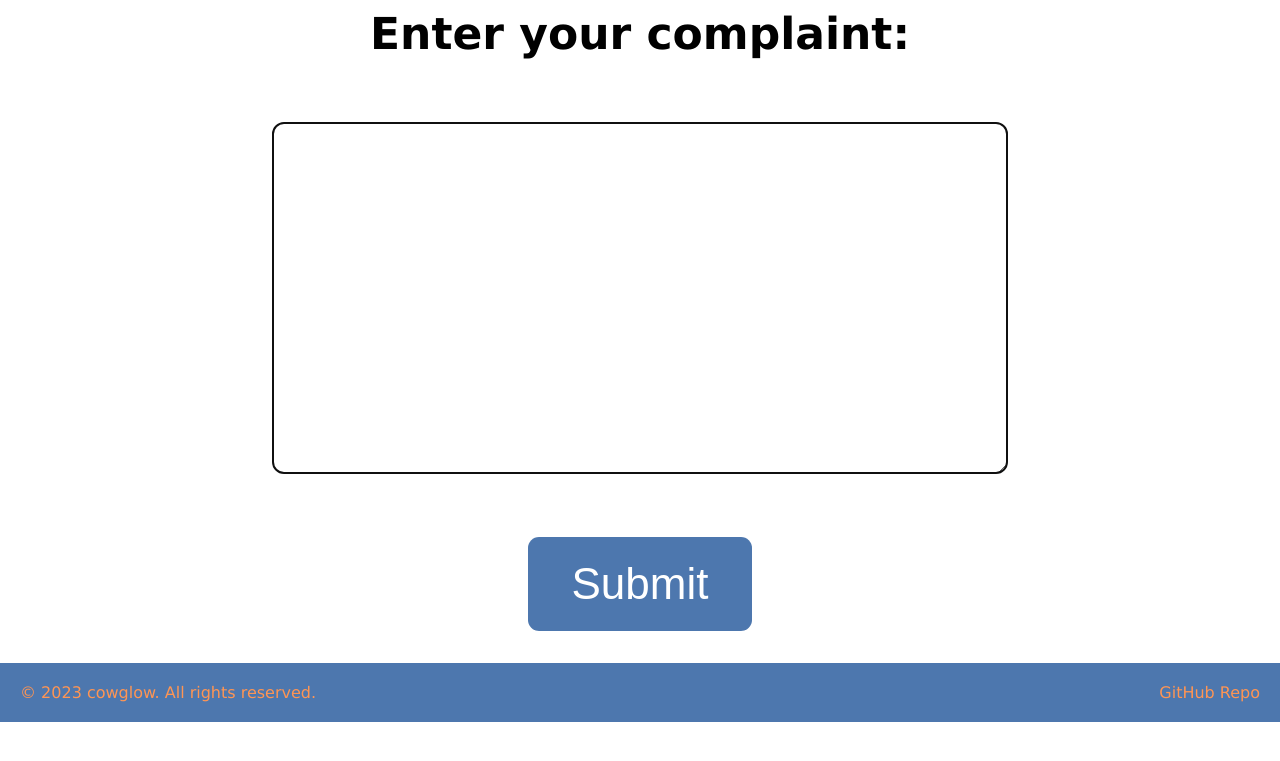
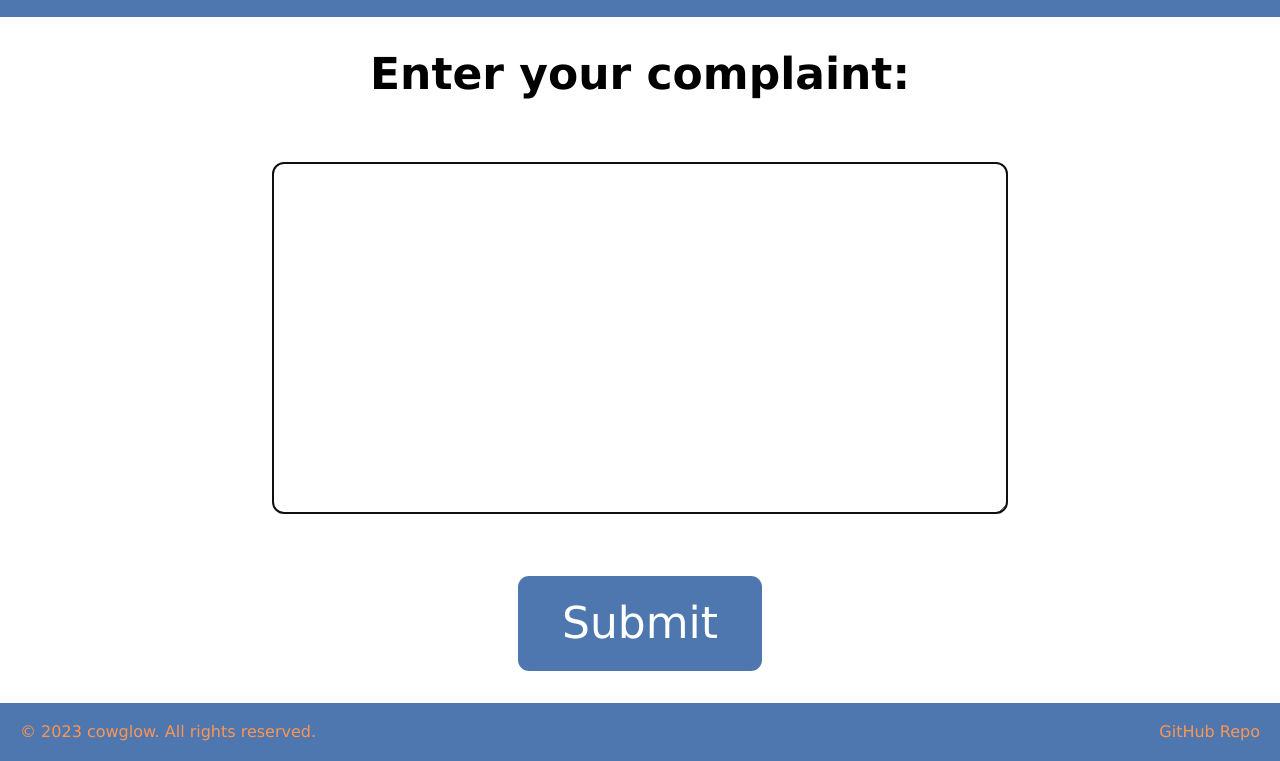
Before and after one commit to cowglow/dontcomplaintome.com, a website: page index.html in a window 1280 px wide. Shown: the part 158-919 px from the top of the page. Before the commit the page ends 880 px from the top, so only its background shows below. Drawn offline with nearby package versions, Linux system fonts and the light colour scheme; files that its build step writes are made by us from their sources.

Commit message:
Update viewport and add normalize css

```diff
--- a/index.html
+++ b/index.html
@@ -3,7 +3,9 @@
   <head>
     <meta charset="UTF-8" />
     <title>Don't Complain To Me</title>
-    <link rel="stylesheet" href="styles.css" />
+    <link rel="stylesheet" href="src/styles/normalize.css" />
+    <link rel="stylesheet" href="src/styles/styles.css" />
+    <meta content="width=device-width, initial-scale=1" name="viewport" />
   </head>
   <body>
     <header>
```
